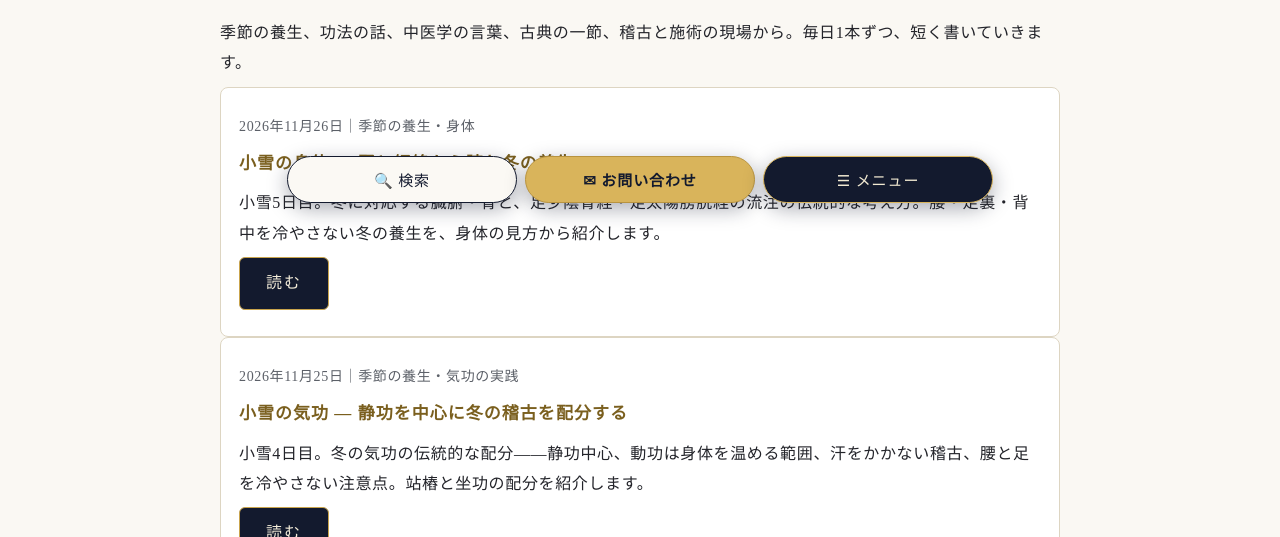
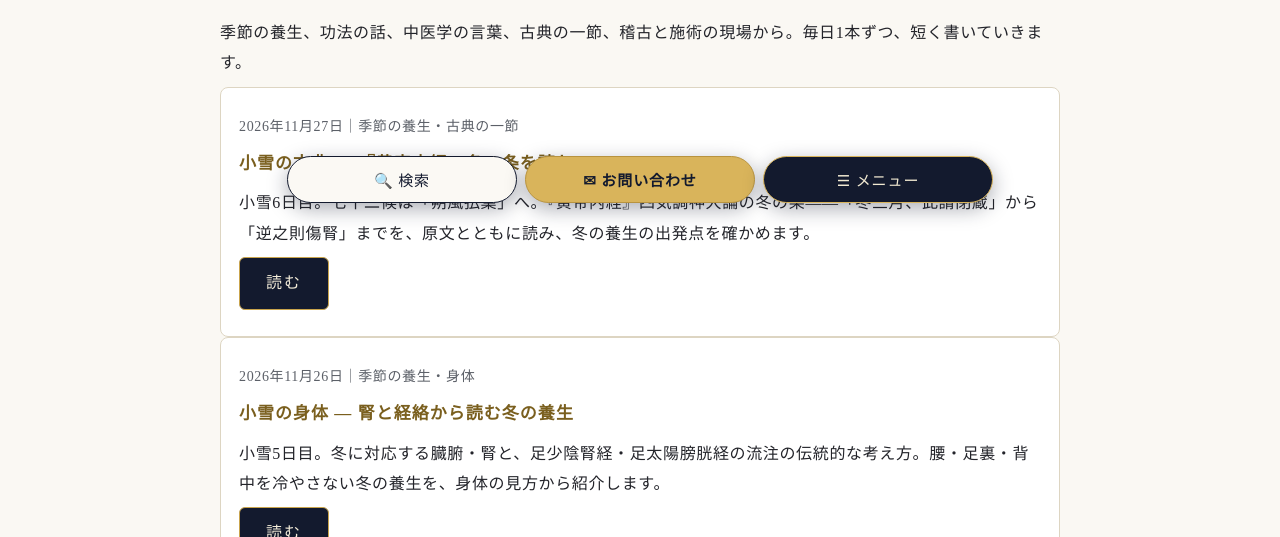
Before and after one commit to felis-cattus222/hokushinkai, a plain HTML site: page column.html in a window 1280 px wide. Shown: the part 587-1124 px from the top of the page. Drawn offline with nearby package versions, Linux system fonts and the light colour scheme; a web font is replaced by a local one.

Commit message:
コラム目次更新 2026-11-27

```diff
--- a/column.html
+++ b/column.html
@@ -42,6 +42,7 @@ gtag('config', 'G-05REBCGLHK');
 <div class="pg-hero"><img src="img-top-season.jpg" alt="金の暦の円環と四季の草花のイラスト"><span class="pg-hero-cap">Column</span></div>
 <h1>コラム ― 季節の養生と気功の実践ノート</h1>
 <p>季節の養生、功法の話、中医学の言葉、古典の一節、稽古と施術の現場から。毎日1本ずつ、短く書いていきます。</p>
+<div class="card"><p class="muted">2026年11月27日｜季節の養生・古典の一節</p><h3>小雪の古典 ― 『黄帝内経』冬の条を読む</h3><p>小雪6日目。七十二候は「朔風払葉」へ。『黄帝内経』四気調神大論の冬の条――「冬三月、此謂閉蔵」から「逆之則傷腎」までを、原文とともに読み、冬の養生の出発点を確かめます。</p><p><a class="btn" href="column-2026-11-27.html">読む</a></p></div>
 <div class="card"><p class="muted">2026年11月26日｜季節の養生・身体</p><h3>小雪の身体 ― 腎と経絡から読む冬の養生</h3><p>小雪5日目。冬に対応する臓腑・腎と、足少陰腎経・足太陽膀胱経の流注の伝統的な考え方。腰・足裏・背中を冷やさない冬の養生を、身体の見方から紹介します。</p><p><a class="btn" href="column-2026-11-26.html">読む</a></p></div>
 <div class="card"><p class="muted">2026年11月25日｜季節の養生・気功の実践</p><h3>小雪の気功 ― 静功を中心に冬の稽古を配分する</h3><p>小雪4日目。冬の気功の伝統的な配分――静功中心、動功は身体を温める範囲、汗をかかない稽古、腰と足を冷やさない注意点。站樁と坐功の配分を紹介します。</p><p><a class="btn" href="column-2026-11-25.html">読む</a></p></div>
 <div class="card"><p class="muted">2026年11月24日｜季節の養生・食</p><h3>小雪の食 ― 温かいものと黒い食材で冬に備える</h3><p>小雪3日目。冬の食べ方の伝統的な考え方――温かいものを食べること、五行で冬に対応する黒い食材と腎の配当、旬の根菜、腹八分目の配分を紹介します。</p><p><a class="btn" href="column-2026-11-24.html">読む</a></p></div>
```
